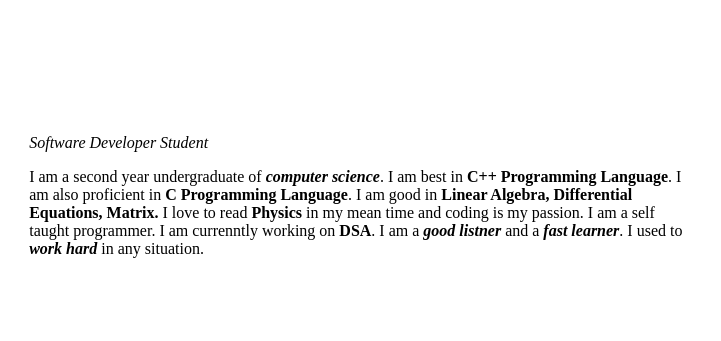
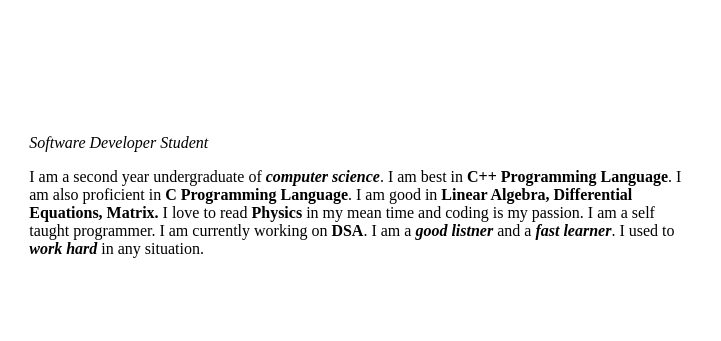
Before and after one commit to raushan-Coder-001/cv, a plain HTML site: page index.html in a window 1280 px wide. Shown: the top 341 px of the page, 538-1259 px from the left. Drawn offline with Linux system fonts and the light colour scheme.

Commit message:
Update index.html
minute mistake changed

```diff
--- a/index.html
+++ b/index.html
@@ -23,7 +23,7 @@
                     Differential Equations, Matrix.</strong>
                 I love to read <strong>Physics</strong> in my mean time and coding is my passion. I am a self taught
                 programmer.
-                I am currenntly working on <strong>DSA</strong>. I am a <strong><em>good listner</em></strong> and a
+                I am currently working on <strong>DSA</strong>. I am a <strong><em>good listner</em></strong> and a
                 <strong><em>fast learner</em></strong>.
                 I used to <strong><em>work hard</em></strong> in any situation.</s>
             </p>
```
